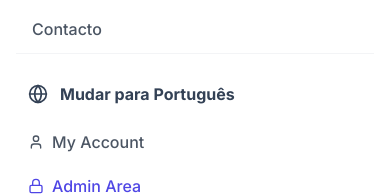
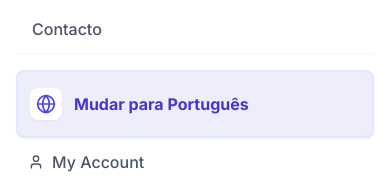
Before and after one commit to anoforexcom/ret-ai, a React (Vite) app: page /#/ in a window 390 px wide. Both pictures are taken after a click on the button 354 px from the left and 32 px from the top of the page. Shown: the part 240-436 px from the top of the page. Built offline with nearby package versions, Linux system fonts and the light colour scheme; no server answers; the database is empty.

Commit message:
fix: resolve mobile overflow and enhance language toggle prominence

```diff
--- a/App.tsx
+++ b/App.tsx
@@ -54,9 +54,10 @@ const StyleInjector: React.FC = () => {
     }
 
     styleTag.innerHTML = `
-      :root, body {
+      html, body, #root {
         overflow-x: hidden;
-        width: 100%;
+        width: 100vw;
+        position: relative;
       }
       :root {
         font-family: var(--brand-font), 'Inter', sans-serif !important;
--- a/components/Header.tsx
+++ b/components/Header.tsx
@@ -188,9 +188,11 @@ const Header: React.FC = () => {
             <div className="pt-4 pb-2 border-t border-gray-100 mt-2 space-y-1">
               <button
                 onClick={toggleLanguage}
-                className="w-full flex items-center gap-3 pl-3 pr-4 py-3 text-base font-bold text-slate-700 hover:bg-indigo-50 hover:text-indigo-700 rounded-xl transition-all"
+                className="w-full flex items-center gap-3 pl-3 pr-4 py-4 text-base font-black text-indigo-700 bg-indigo-50 rounded-2xl transition-all border-2 border-indigo-100 shadow-sm active:scale-95"
               >
-                <Globe className="h-5 w-5" />
+                <div className="bg-white p-1.5 rounded-lg shadow-sm">
+                  <Globe className="h-5 w-5 text-indigo-600" />
+                </div>
                 {isCurrentPt ? "Switch to English" : "Mudar para Português"}
               </button>
               <Link to="/customer" onClick={() => setIsOpen(false)} className="flex items-center gap-2 pl-3 pr-4 py-2 text-base font-medium text-gray-600 hover:bg-gray-50">
--- a/pages/Home.tsx
+++ b/pages/Home.tsx
@@ -164,7 +164,7 @@ const Home: React.FC = () => {
       </section>
 
       {/* Pricing Section */}
-      <section id="precos" className="py-24 bg-slate-950 scroll-mt-16 text-white relative">
+      <section id="precos" className="py-24 bg-slate-950 scroll-mt-16 text-white relative overflow-hidden">
         <div className="absolute top-1/2 left-1/2 -translate-x-1/2 -translate-y-1/2 w-[800px] h-[500px] bg-indigo-600/5 blur-[120px] rounded-full pointer-events-none"></div>
 
         <div className="max-w-7xl mx-auto px-4 sm:px-6 lg:px-8 relative z-10">
```
